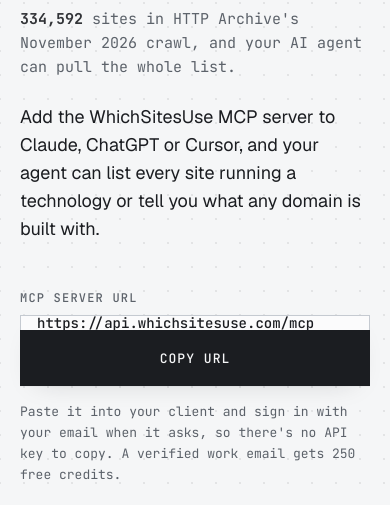
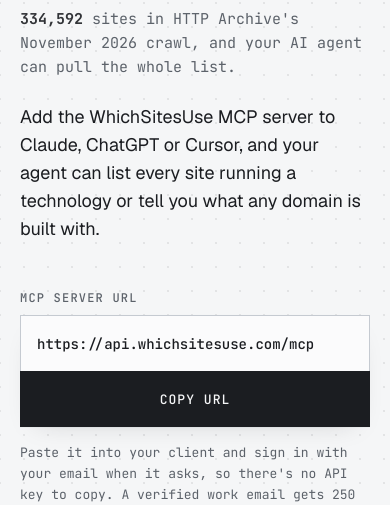
Before and after one commit to AndrewAskins/whichsitesuse, a website: page site/index.html in a window 390 px wide. Shown: the part 278-783 px from the top of the page. Drawn offline with nearby package versions, Linux system fonts and the light colour scheme; no server answers.

Commit message:
Keep the MCP URL box full height when it stacks on phones (#41)
In a column flex container, flex: 1 gives the box a zero basis and its
scrollable overflow lets it shrink below 56px, so the URL was clipped.
flex: none keeps its height, as the lookup input already does.

Co-authored-by: Claude <noreply@anthropic.com>

```diff
--- a/site/styles.css
+++ b/site/styles.css
@@ -190,7 +190,7 @@ h3 { font-size: 20px; line-height: 1.3; letter-spacing: -0.012em; }
 .hero-secondary { margin-top: var(--s4); }
 @media (max-width: 600px) {
   .copy-field { flex-direction: column; }
-  .copy-field code { border-right: 1px solid var(--rule); border-bottom: 0; font-size: 14px; }
+  .copy-field code { flex: none; border-right: 1px solid var(--rule); border-bottom: 0; font-size: 14px; }
 }
 
 /* Setup figure: one tab per client; without JS every panel shows, one after another */
```
